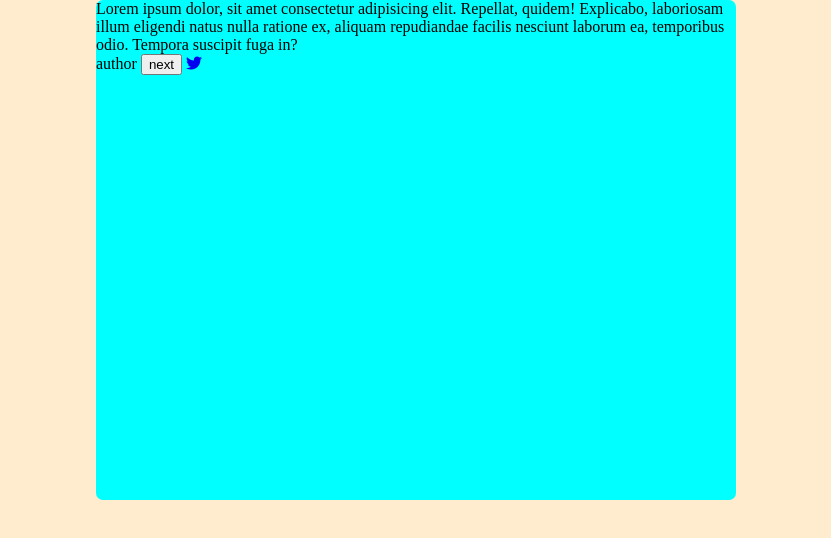
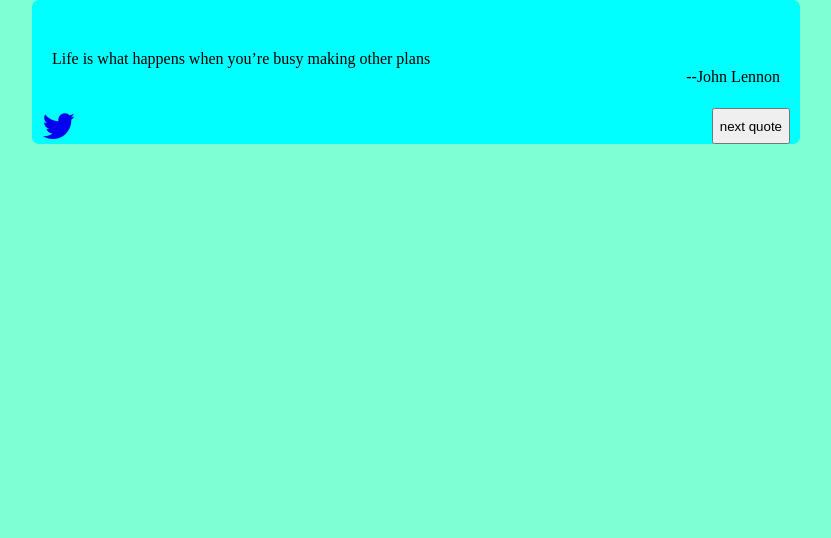
Before and after one commit to Advitya-sharma/Random-Quote-Machine, a plain HTML site: page index.html in a window 1280 px wide. Shown: the whole page, without its empty margins (224-1055 px from the left). Drawn offline with nearby package versions, Linux system fonts and the light colour scheme.

Commit message:
baseline

```diff
--- a/index.html
+++ b/index.html
@@ -1,8 +1,10 @@
 <!DOCTYPE html>
 <html lang="en">
 <head>
-    <link rel="stylesheet" href="path/to/font-awesome/css/font-awesome.min.css">
+    <link rel="stylesheet" href="https://cdnjs.cloudflare.com/ajax/libs/font-awesome/4.7.0/css/font-awesome.min.css">
+    <script src="https://ajax.googleapis.com/ajax/libs/jquery/3.5.1/jquery.min.js"></script>
     <link rel="stylesheet" href="style.css">
+    <script src="main.js"></script>
     <title>Quotes</title>
 </head>
 <body>
@@ -12,8 +14,10 @@
             <span id="text">Lorem ipsum dolor, sit amet consectetur adipisicing elit. Repellat, quidem! Explicabo, laboriosam illum eligendi natus nulla ratione ex, aliquam repudiandae facilis nesciunt laborum ea, temporibus odio. Tempora suscipit fuga in?</span>
           </div>
           <span id="author">author</span>
-        <button id="new-quote">next</button>
-        <a id="tweet-quote" href="twitter.com/intent/tweet"><i class="fa fa-twitter" aria-hidden="true"></i></a>
+          <div id="clickables">
+            <a id="tweet-quote" href="twitter.com/intent/tweet"><i class="fa fa-twitter" aria-hidden="true" style="font-size:36px"></i></a>
+            <button id="new-quote">next quote</button>
+          </div>
         </div>
       </div>
 </body>
--- /dev/null
+++ b/main.js
@@ -0,0 +1,58 @@
+const quotes = [
+    {
+        quote : "The purpose of our lives is to be happy.",
+        author : "Dalai Lama"
+    },
+    {
+        quote : "Life is what happens when you’re busy making other plans",
+        author : "John Lennon"
+    },
+    {
+        quote : "Get busy living or get busy dying.",
+        author : "Stephen King"
+    },
+    {
+        quote : "Many of life’s failures are people who did not realize how close they were to success when they gave up.",
+        author : "Thomas A. Edison"
+    },
+    {
+        quote : "If you want to live a happy life, tie it to a goal, not to people or things.",
+        author : "Albert Einstein"
+    },
+    {
+        quote : "Never let the fear of striking out keep you from playing the game.",
+        author : "Babe Ruth"
+    },
+    {
+        quote : "Money and success don’t change people; they merely amplify what is already there.",
+        author : "Will Smith"
+    },
+    {
+        quote : "Your time is limited, so don’t waste it living someone else’s life. Don’t be trapped by dogma – which is living with the results of other people’s thinking.",
+        author : "Steve Jobs"
+    },
+    {
+        quote : "I like criticism. It makes you strong.",
+        author : "LeBron James"
+    },
+    {
+        quote : "In three words I can sum up everything I’ve learned about life: It goes on.",
+        author : "Robert Frost"
+    }
+]
+
+function selector(){
+    return quotes[Math.floor(Math.random()*9)];
+}
+
+$(document).ready(()=>{
+    var quote = selector();
+            $("#text").text(quote.quote);
+            $("#author").text(`--${quote.author}`);
+        })
+
+        $(document).ready(function(){$("#new-quote").click(function(){
+            var quote = selector();
+            $("#text").text(quote.quote);
+            $("#author").text(`--${quote.author}`);
+})})
--- a/style.css
+++ b/style.css
@@ -1,26 +1,39 @@
-body{
-    background-color: blanchedalmond;
+body {
+    background-color: aquamarine;
     height: 100%;
     margin: 0;
-    padding: 0;
-}
+  }
 
-#wrapper{
+  #wrapper {
     display: flex;
-    justify-content: center;
-    align-items: center;
-}
-
-#quote-box{
-    display: flexbox;
-    height: 500px;
-    width: 50%;
+    flex-direction: column;
+    height: 30%;
+    width: 60%;
     background-color: aqua;
     border: 5px;
     border-radius: 7px;
-}
-#quote{
+    margin: 0 auto;
+  }
+
+  #quote {
+    margin: 50px 20px 0px 20px;
+  }
+
+  #author {
+    float: right;
+    margin-right: 20px;
+  }
+
+  #clickables {
+    margin-top: 40px;
     display: flex;
-    justify-content: center;
-    align-items: center;
-}
+    justify-content: space-between;
+  }
+
+  #tweet-quote {
+    margin-left: 10px;
+  }
+
+  #new-quote {
+    margin-right: 10px;
+  }
```
Lines whose indentation alone changed are shown as unchanged.
